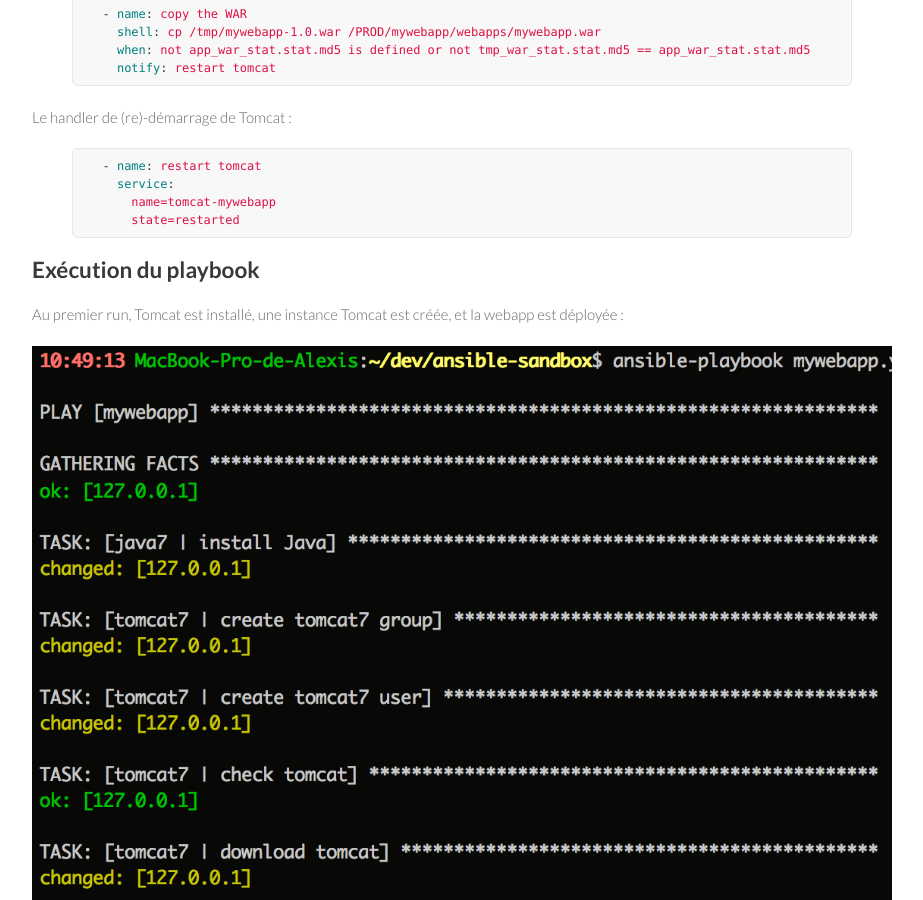
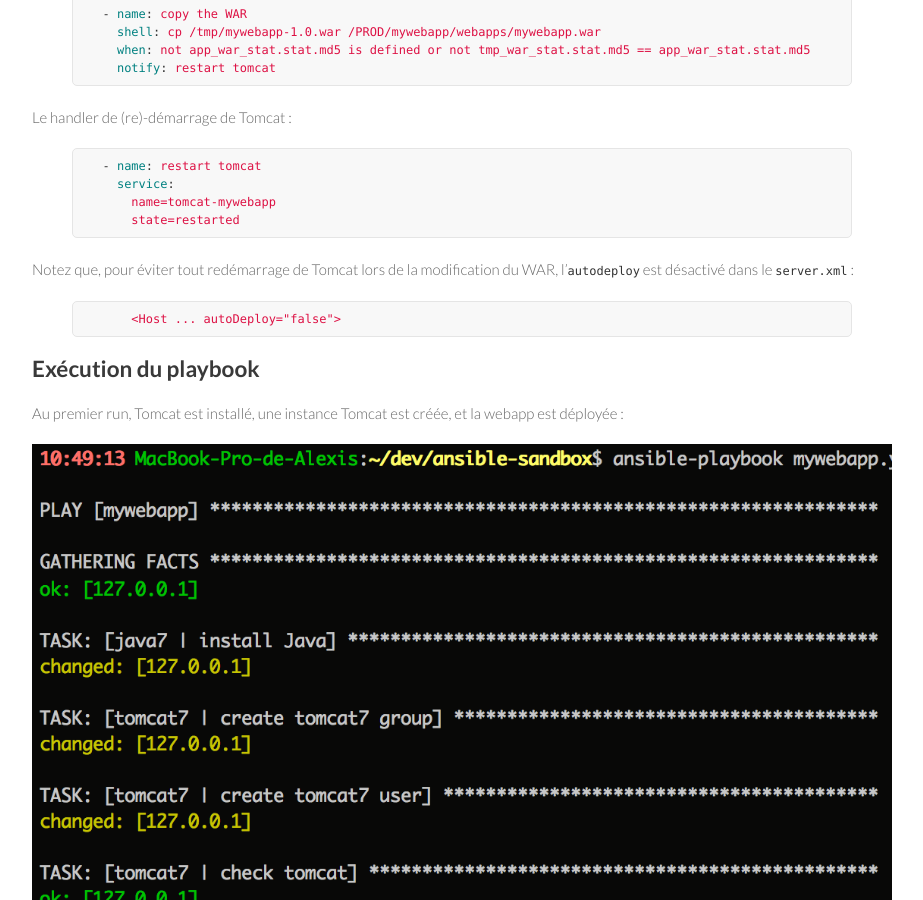
Before and after one commit to aseigneurin/aseigneurin.github.io, a Jekyll site: the page built from _posts/2014-11-04-ansible-pour-deployer-des-applications.md, in a window 1280 px wide and 900 px high, scrolled down 4265 px. Shown: the whole window, without its empty margins (178-1101 px from the left). Built offline with Jekyll 4.4.1, drawn with Linux system fonts in a browser that asks for light colours.

Commit message:
- minor addition

```diff
--- a/_posts/2014-11-04-ansible-pour-deployer-des-applications.md
+++ b/_posts/2014-11-04-ansible-pour-deployer-des-applications.md
@@ -225,6 +225,12 @@
       state=restarted
 {% endhighlight %}
 
+Notez que, pour éviter tout redémarrage de Tomcat lors de la modification du WAR, l'`autodeploy` est désactivé dans le `server.xml` :
+
+{% highlight yaml %}
+      <Host ... autoDeploy="false">
+{% endhighlight %}
+
 ## Exécution du playbook
 
 Au premier run, Tomcat est installé, une instance Tomcat est créée, et la webapp est déployée :
```
